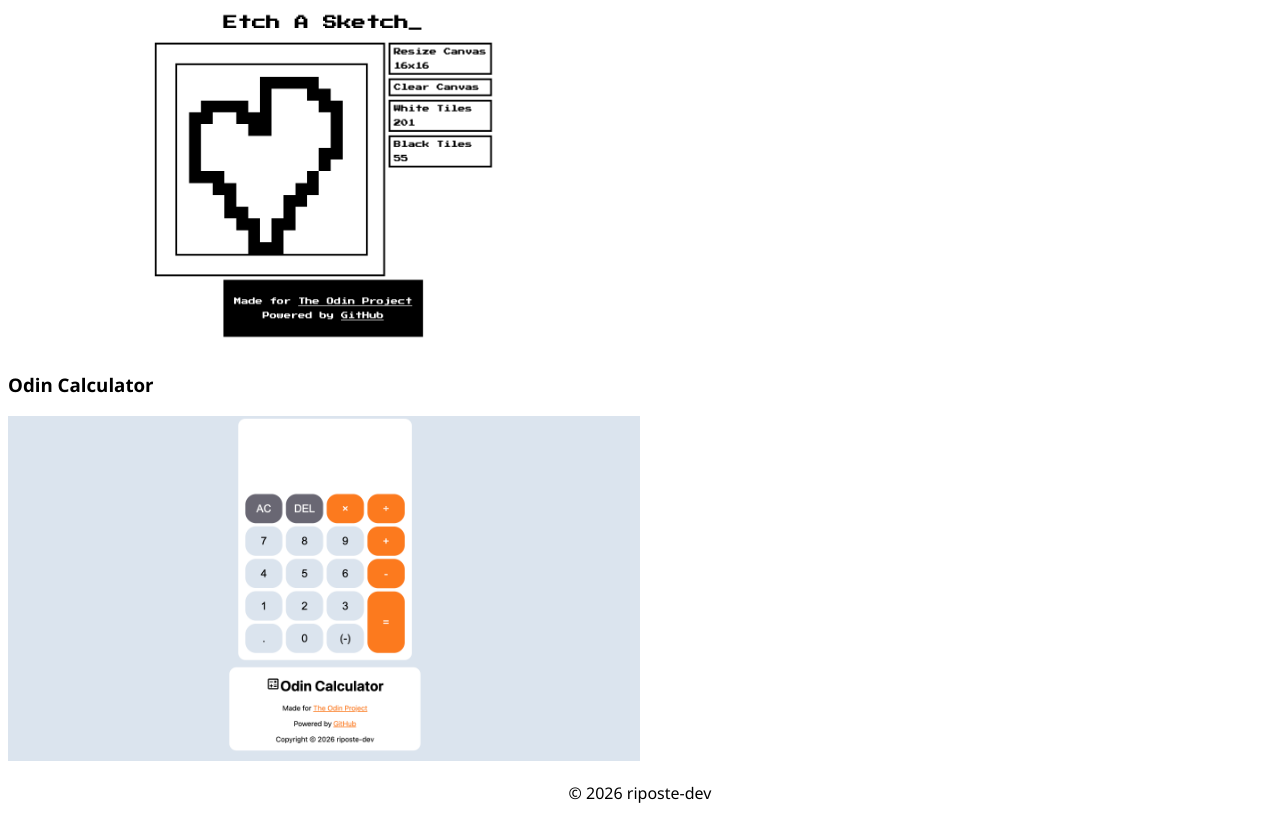
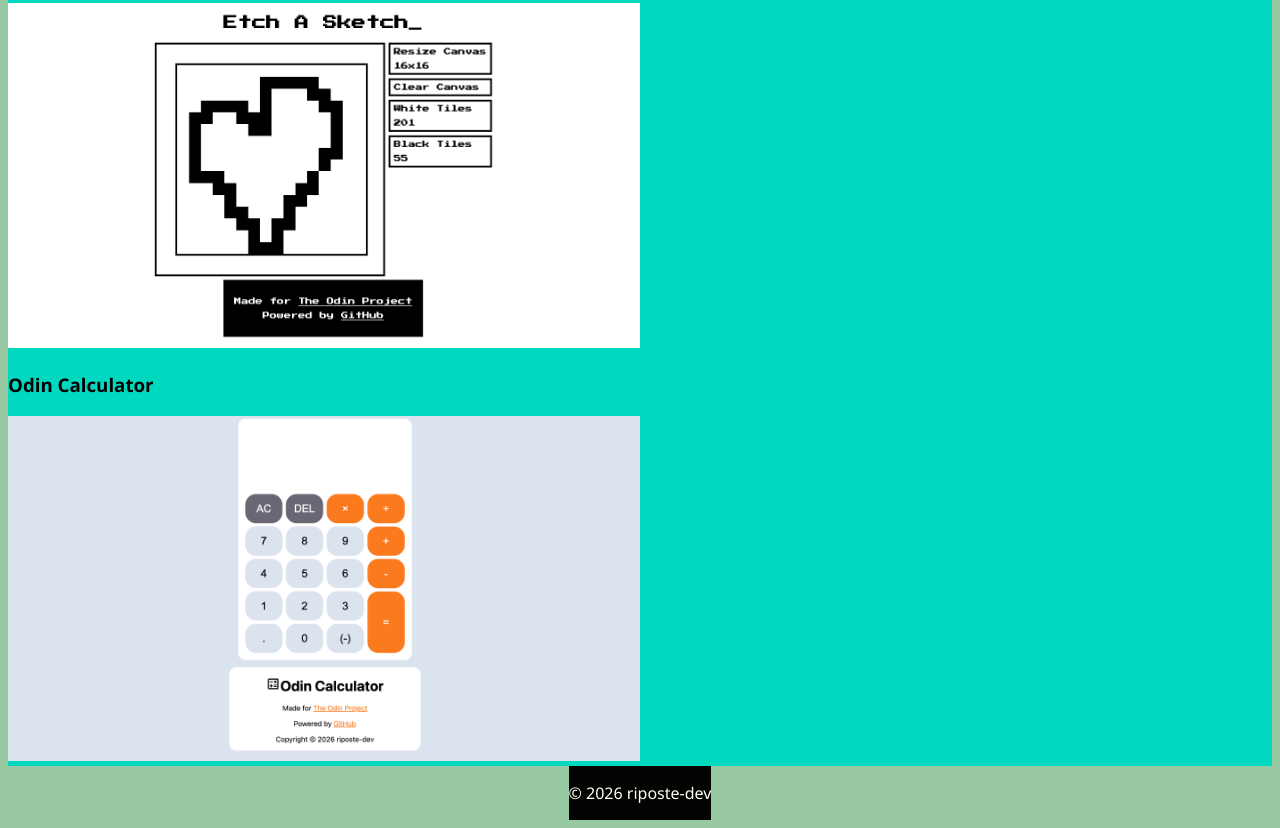
Before and after one commit to riposte-dev/my-odin-portfolio, a plain HTML site: page index.html in a window 1280 px wide. Shown: the part 1538-2366 px from the top of the page. Drawn offline with Linux system fonts and the light colour scheme.

Commit message:
Add different background colors for header, introduction, projects, and footer

```diff
--- a/style.css
+++ b/style.css
@@ -1,4 +1,5 @@
 body {
+    background-color: #98C9A3;
     font-family: 'Segoe UI', Tahoma, Geneva, Verdana, sans-serif;
 
     display: flex;
@@ -14,3 +15,20 @@ img {
 a {
     text-align: center;
 }
+
+header {
+    background-color: #FF4365;
+}
+
+#introduction-section {
+    background-color: #FFFFF3;
+}
+
+#projects-section {
+    background-color: #00D9C0;
+}
+
+footer {
+    background-color: #030301;
+    color: #FFFFF3;
+}
```
